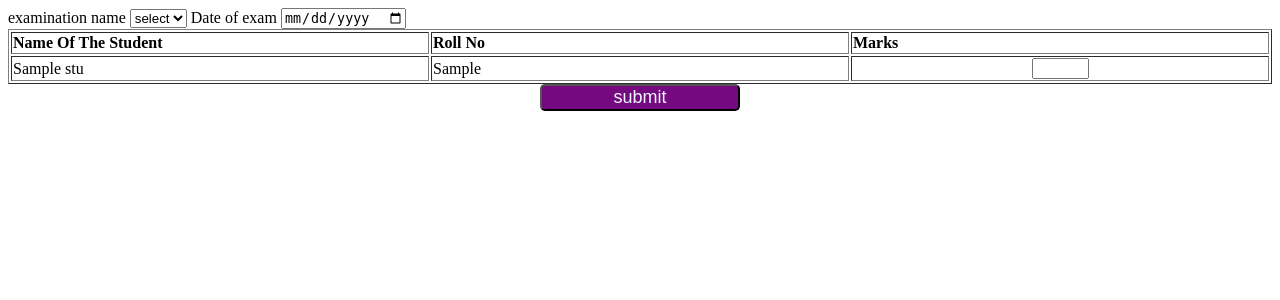
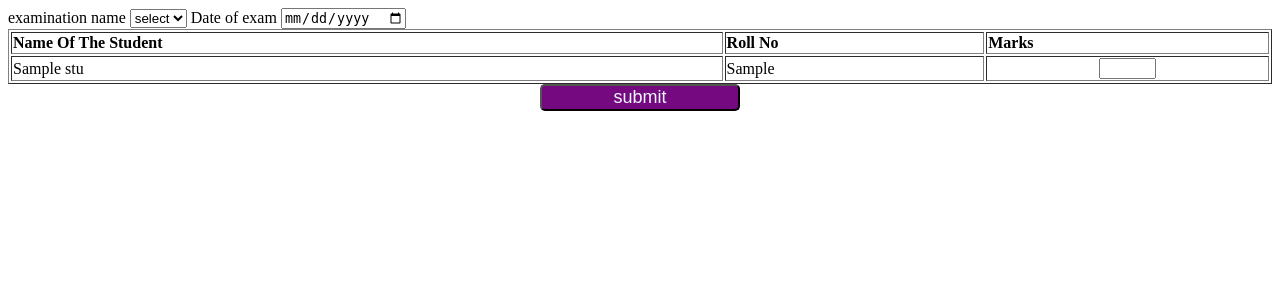
Before and after one commit to neeeraj52/vignanlms, a Flask app: template templates/evaluation_table.html in a window 1280 px wide. Shown: the top 300 px of the page. Run offline with Flask 3, Linux system fonts and the light colour scheme; the template is opened without the code that fills it: most values are stand-ins (such as "Sample title", 1, 10 or a date in 2020).

Commit message:
added changes

```diff
--- a/templates/evaluation_table.html
+++ b/templates/evaluation_table.html
@@ -20,7 +20,7 @@
             </select>
         <label for="dateofexam">Date of exam</label>
         <input type="date" id="dateofexam" name="dateofexam"><br>
-        <table border="1">
+        <table border="1" style="width:100%">
           <tr>
               <td><b>Name Of The Student</b></td>
               <td><b>Roll No</b></td>
@@ -40,19 +40,6 @@
       </form>
     </body>
     <style>
-        table{
-            width: 100%;
-            table-layout: fixed;
-        }
-        thead{
-            text-align: center;
-        }
-        input[type="text"]:hover{
-            border-color: black;
-        }
-        input[type="text"]{
-            text-align: center;
-        }
         #submit{
           margin-top:20px
           height: 45px;
```
